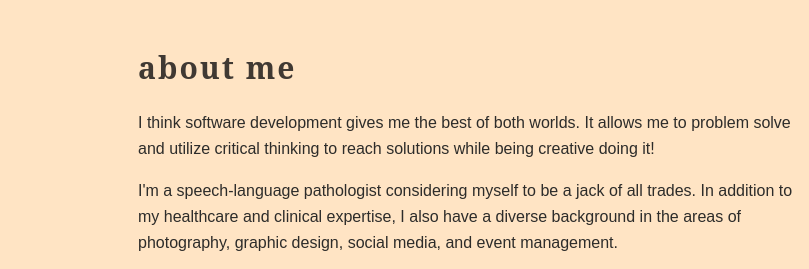
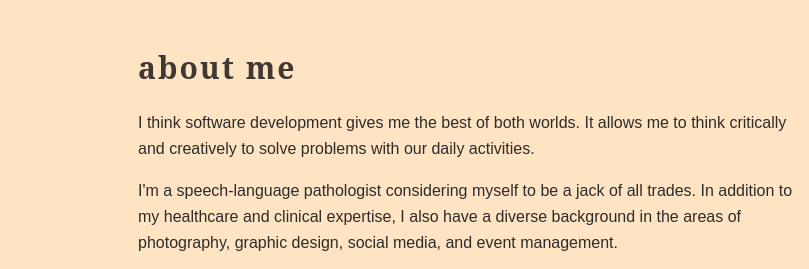
Before and after one commit to angelamasajo/portfolio, a plain HTML site: page index.html in a window 1280 px wide. Shown: the part 701-970 px from the top of the page, 0-809 px from the left. Drawn offline with nearby package versions, Linux system fonts and the light colour scheme; grey boxes are pictures that could not be loaded.

Commit message:
edited bio

```diff
--- a/index.html
+++ b/index.html
@@ -60,8 +60,8 @@
               <h2>about me</h2>
               <p>
                 I think software development gives me the best of both worlds.
-                It allows me to problem solve and utilize critical thinking to
-                reach solutions while being creative doing it!
+                It allows me to think critically and creatively to solve problems
+                with our daily activities.
               </p>
 
               <p>
```
